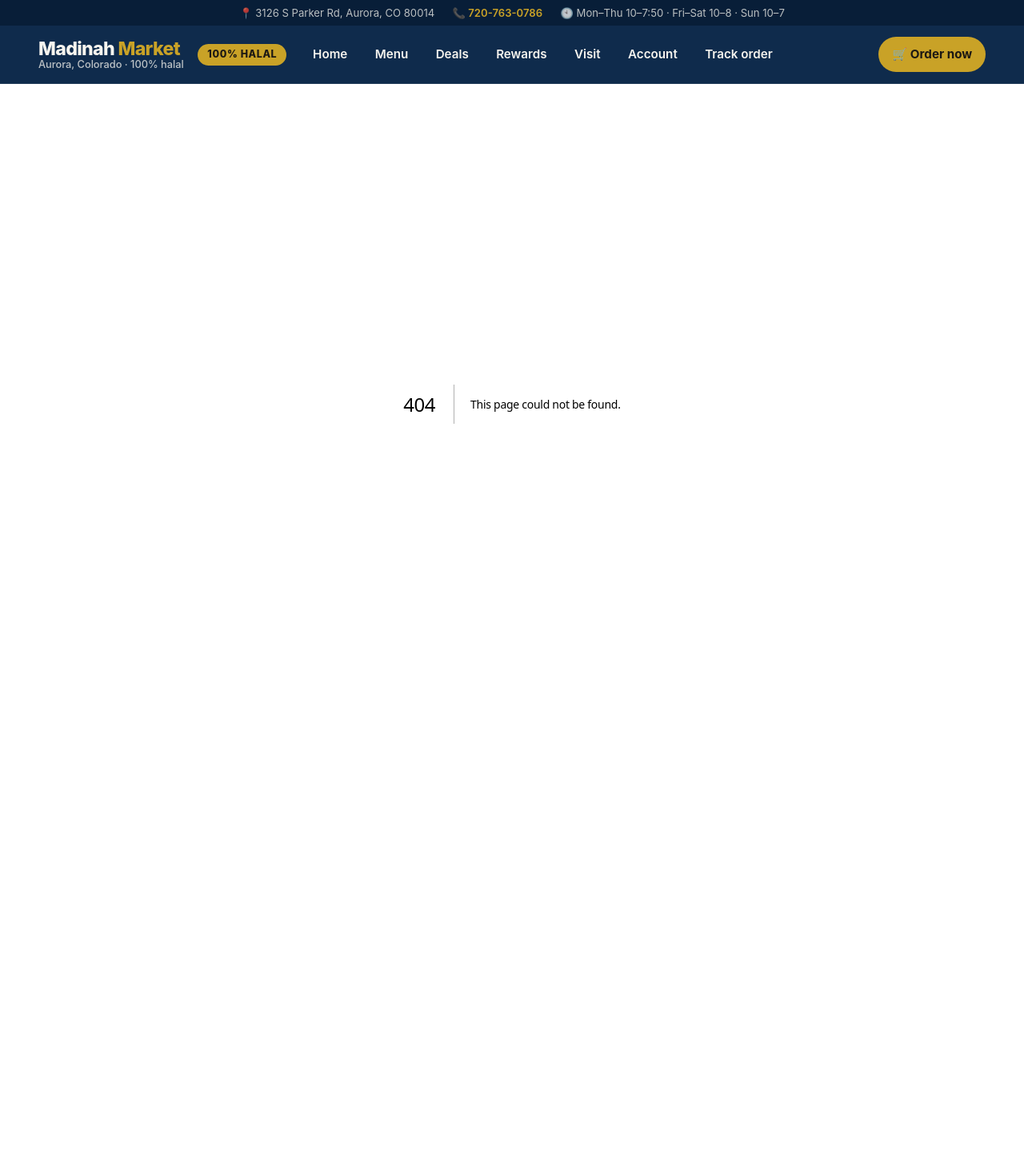
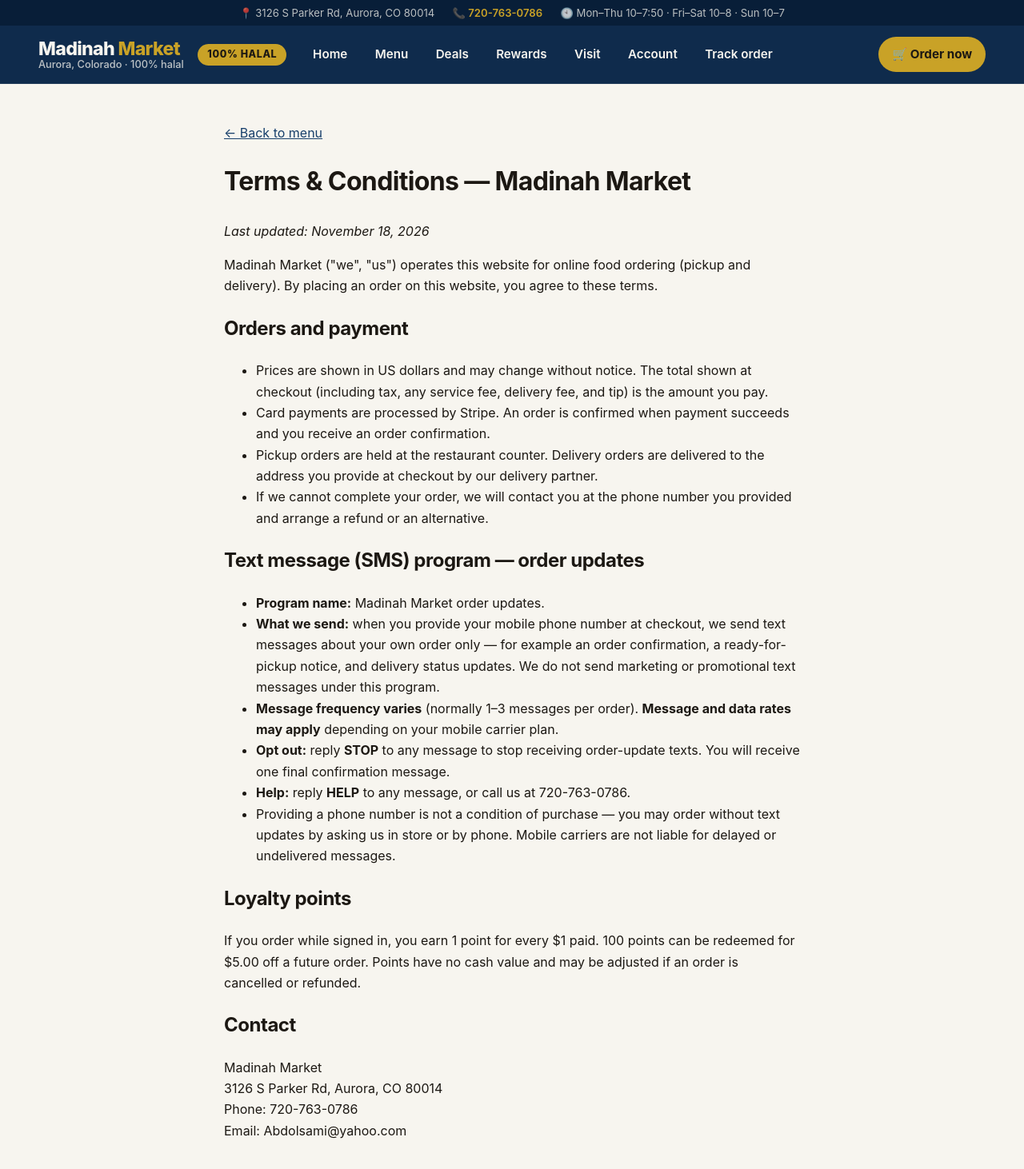
Before and after one commit to abdolsami24/madinah-market, a Next.js app: page /terms in a window 1280 px wide. Before the commit this address had no page. Shown: the top 1462 px of the page at 80% size. Before the commit the page ends 905 px from the top, so only its background shows below. Built offline with nearby package versions, Linux system fonts and the light colour scheme.

Commit message:
Add files via upload

```diff
--- /dev/null
+++ b/app/terms/page.tsx
@@ -0,0 +1,106 @@
+// Terms and conditions for Madinah Market online ordering,
+// including the SMS (text message) order-update program terms
+// required for A2P 10DLC registration. Linked from the site footer flow.
+
+export const metadata = { title: "Terms & Conditions — Madinah Market" };
+
+export default function TermsPage() {
+  return (
+    <main
+      style={{
+        maxWidth: 760,
+        margin: "0 auto",
+        padding: "2rem 1.25rem 4rem",
+        lineHeight: 1.65,
+      }}
+    >
+      <p>
+        <a href="/menu">← Back to menu</a>
+      </p>
+      <h1>Terms &amp; Conditions — Madinah Market</h1>
+      <p>
+        <em>Last updated: November 18, 2026</em>
+      </p>
+      <p>
+        Madinah Market ("we", "us") operates this website for online food
+        ordering (pickup and delivery). By placing an order on this website,
+        you agree to these terms.
+      </p>
+
+      <h2>Orders and payment</h2>
+      <ul>
+        <li>
+          Prices are shown in US dollars and may change without notice. The
+          total shown at checkout (including tax, any service fee, delivery
+          fee, and tip) is the amount you pay.
+        </li>
+        <li>
+          Card payments are processed by Stripe. An order is confirmed when
+          payment succeeds and you receive an order confirmation.
+        </li>
+        <li>
+          Pickup orders are held at the restaurant counter. Delivery orders
+          are delivered to the address you provide at checkout by our
+          delivery partner.
+        </li>
+        <li>
+          If we cannot complete your order, we will contact you at the phone
+          number you provided and arrange a refund or an alternative.
+        </li>
+      </ul>
+
+      <h2>Text message (SMS) program — order updates</h2>
+      <ul>
+        <li>
+          <strong>Program name:</strong> Madinah Market order updates.
+        </li>
+        <li>
+          <strong>What we send:</strong> when you provide your mobile phone
+          number at checkout, we send text messages about your own order
+          only — for example an order confirmation, a ready-for-pickup
+          notice, and delivery status updates. We do not send marketing or
+          promotional text messages under this program.
+        </li>
+        <li>
+          <strong>Message frequency varies</strong> (normally 1–3 messages
+          per order). <strong>Message and data rates may apply</strong>{" "}
+          depending on your mobile carrier plan.
+        </li>
+        <li>
+          <strong>Opt out:</strong> reply <strong>STOP</strong> to any
+          message to stop receiving order-update texts. You will receive one
+          final confirmation message.
+        </li>
+        <li>
+          <strong>Help:</strong> reply <strong>HELP</strong> to any message,
+          or call us at 720-763-0786.
+        </li>
+        <li>
+          Providing a phone number is not a condition of purchase — you may
+          order without text updates by asking us in store or by phone.
+          Mobile carriers are not liable for delayed or undelivered
+          messages.
+        </li>
+      </ul>
+
+      <h2>Loyalty points</h2>
+      <p>
+        If you order while signed in, you earn 1 point for every $1 paid.
+        100 points can be redeemed for $5.00 off a future order. Points have
+        no cash value and may be adjusted if an order is cancelled or
+        refunded.
+      </p>
+
+      <h2>Contact</h2>
+      <p>
+        Madinah Market
+        <br />
+        3126 S Parker Rd, Aurora, CO 80014
+        <br />
+        Phone: 720-763-0786
+        <br />
+        Email: Abdolsami@yahoo.com
+      </p>
+    </main>
+  );
+}
```
